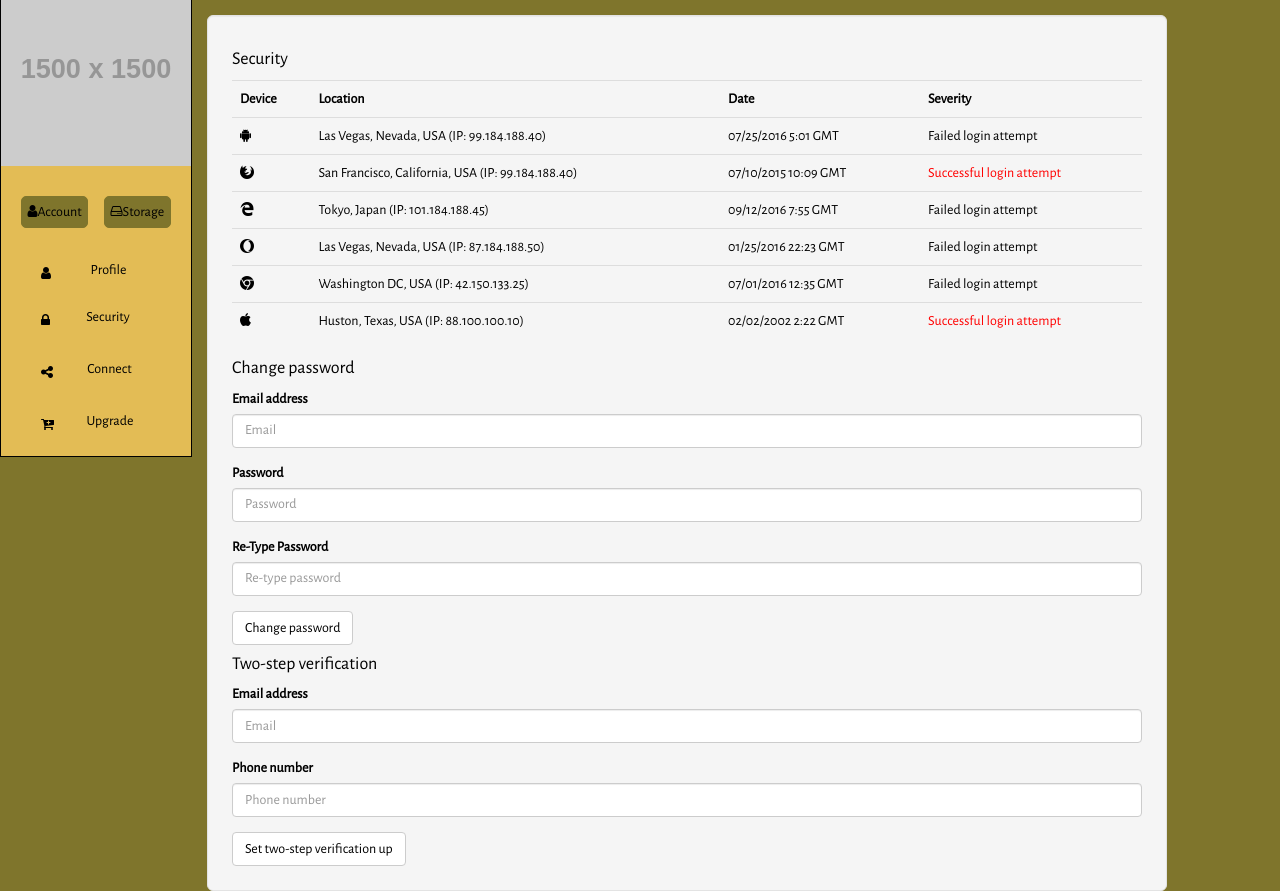
After one commit to syncmonsterllc/website, a PHP site: page /security.php in a window 1280 px wide. The commit adds this page. Run offline with PHP 8.4, Linux system fonts and the light colour scheme; grey boxes labelled with a size stand in for pictures from a placeholder-image service; some libraries are stand-ins or nearby versions.

Commit message:
Update 7/29/16
-added security page
-added ability to share website on Facebook and Twitter

```diff
--- a/css/profile_style.css
+++ b/css/profile_style.css
@@ -105,7 +105,7 @@
     text-align: center;
     width: 100%;
 }
-.stor h4{
+.stor h4, .pack h4, .inv h4, .del h4{
     border-bottom: black 1px solid;
     padding-bottom: 5px;
 }
@@ -122,3 +122,21 @@
     margin-bottom: 5px !important;
     padding-left: 0 !important;
 }
+.pack a{
+    margin-left: 10px;
+}
+.pack{
+    padding:25px;
+}
+.inv{
+    padding: 25px;
+}
+.del a{
+    color: red !important;
+}
+.del{
+    padding: 25px;
+}
+.text-danger{
+    color: red !important;
+}
--- /dev/null
+++ b/security.php
@@ -0,0 +1,92 @@
+<?php include "header.php"; ?>
+<?php include "profile_nav.php"; ?>
+<?php include "script.php"; ?>
+
+    <body id="acc_body">
+        <div id="wrapper">
+            <div class="well well-lg">
+
+                <h4 class="title">Security</h4>
+                <table class="table table-hover">
+                    <tr>
+                        <th>Device</th>
+                        <th>Location</th>
+                        <th>Date</th>
+                        <th>Severity</th>
+                    </tr>
+                    <tr>
+                        <td><i class="fa fa-android" aria-hidden="true"></i></td>
+                        <td>Las Vegas, Nevada, USA (IP: 99.184.188.40)</td>
+                        <td>07/25/2016 5:01 GMT</td>
+                        <td>Failed login attempt </td>
+                    </tr>
+                    <tr>
+                        <td><i class="fa fa-firefox" aria-hidden="true"></i></td>
+                        <td>San Francisco, California, USA (IP: 99.184.188.40)</td>
+                        <td>07/10/2015 10:09 GMT</td>
+                        <td class="text-danger">Successful login attempt </td>
+                    </tr>
+                    <tr>
+                        <td><i class="fa fa-edge" aria-hidden="true"></i></td>
+                        <td>Tokyo, Japan (IP: 101.184.188.45)</td>
+                        <td>09/12/2016 7:55 GMT</td>
+                        <td>Failed login attempt </td>
+                    </tr>
+                    <tr>
+                        <td><i class="fa fa-opera" aria-hidden="true"></i></td>
+                        <td>Las Vegas, Nevada, USA (IP: 87.184.188.50)</td>
+                        <td>01/25/2016 22:23 GMT</td>
+                        <td>Failed login attempt </td>
+                    </tr>
+                    <tr>
+                        <td><i class="fa fa-chrome" aria-hidden="true"></i></td>
+                        <td>Washington DC, USA (IP: 42.150.133.25)</td>
+                        <td>07/01/2016 12:35 GMT</td>
+                        <td>Failed login attempt </td>
+                    </tr>
+                    <tr>
+                        <td><i class="fa fa-apple" aria-hidden="true"></i></td>
+                        <td>Huston, Texas, USA (IP: 88.100.100.10)</td>
+                        <td>02/02/2002 2:22 GMT</td>
+                        <td class="text-danger">Successful login attempt </td>
+                    </tr>
+                </table>
+
+                <div class="forgot">
+                    <h4>Change password</h4>
+                    <form>
+                        <div class="form-group">
+                            <label>Email address</label>
+                            <input type="email" class="form-control" placeholder="Email">
+                        </div>
+                        <div class="form-group">
+                            <label>Password</label>
+                            <input type="password" class="form-control" placeholder="Password">
+                        </div>
+                        <div class="form-group">
+                            <label>Re-Type Password</label>
+                            <input type="password" class="form-control" placeholder="Re-type password">
+                        </div>
+                        <button type="submit" class="btn btn-default">Change password</button>
+                    </form>
+                </div>
+
+                <div class="twostep">
+                    <h4>Two-step verification</h4>
+                    <form>
+                        <div class="form-group">
+                            <label>Email address</label>
+                            <input type="email" class="form-control" placeholder="Email">
+                        </div>
+                        <div class="form-group">
+                            <label>Phone number</label>
+                            <input type="text" class="form-control" pattern="^([0|\+[0-9]{1,5})?([1-9][0-9]{9})$" placeholder="Phone number" maxlength="10">
+                        </div>
+                        <button type="submit" class="btn btn-default">Set two-step verification up</button>
+                    </form>
+                </div>
+
+
+            </div>
+        </div>
+    </body>
```
Also changed, not shown: profile.php (+37 -3 lines).
